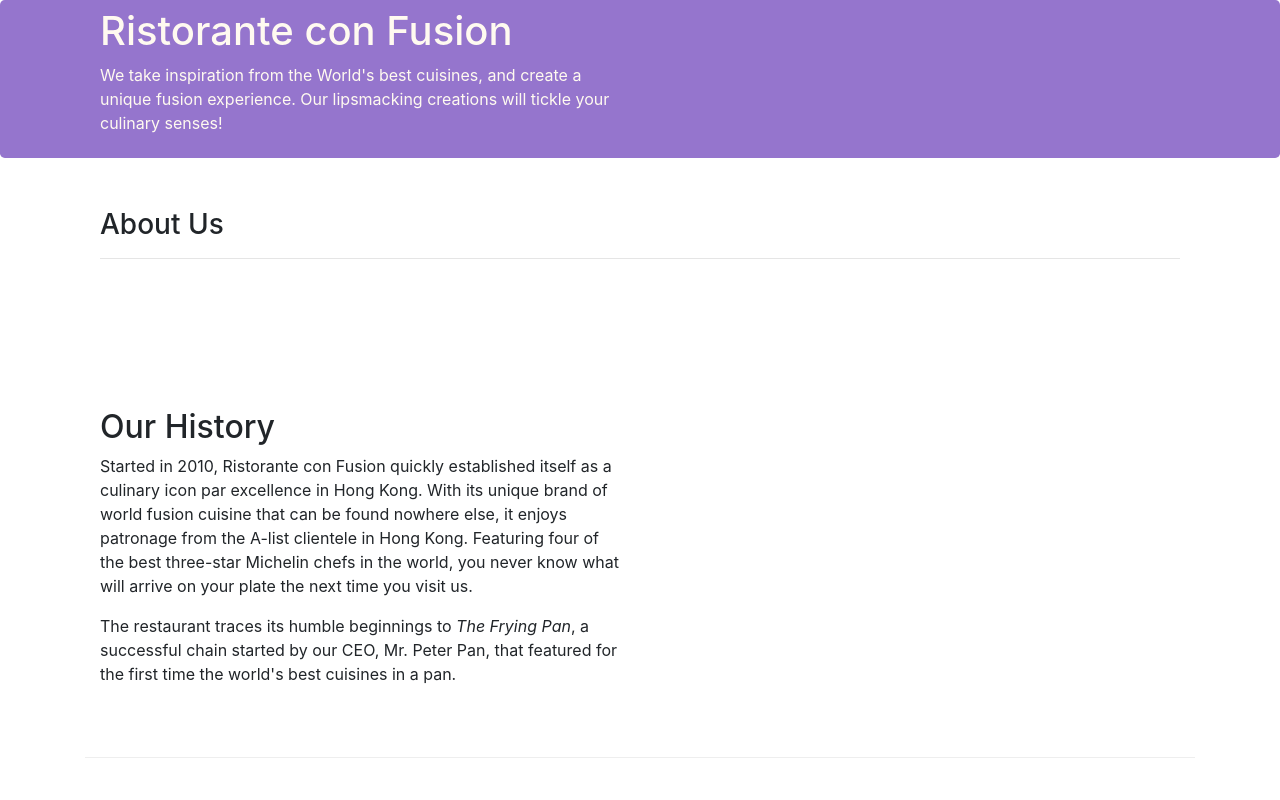
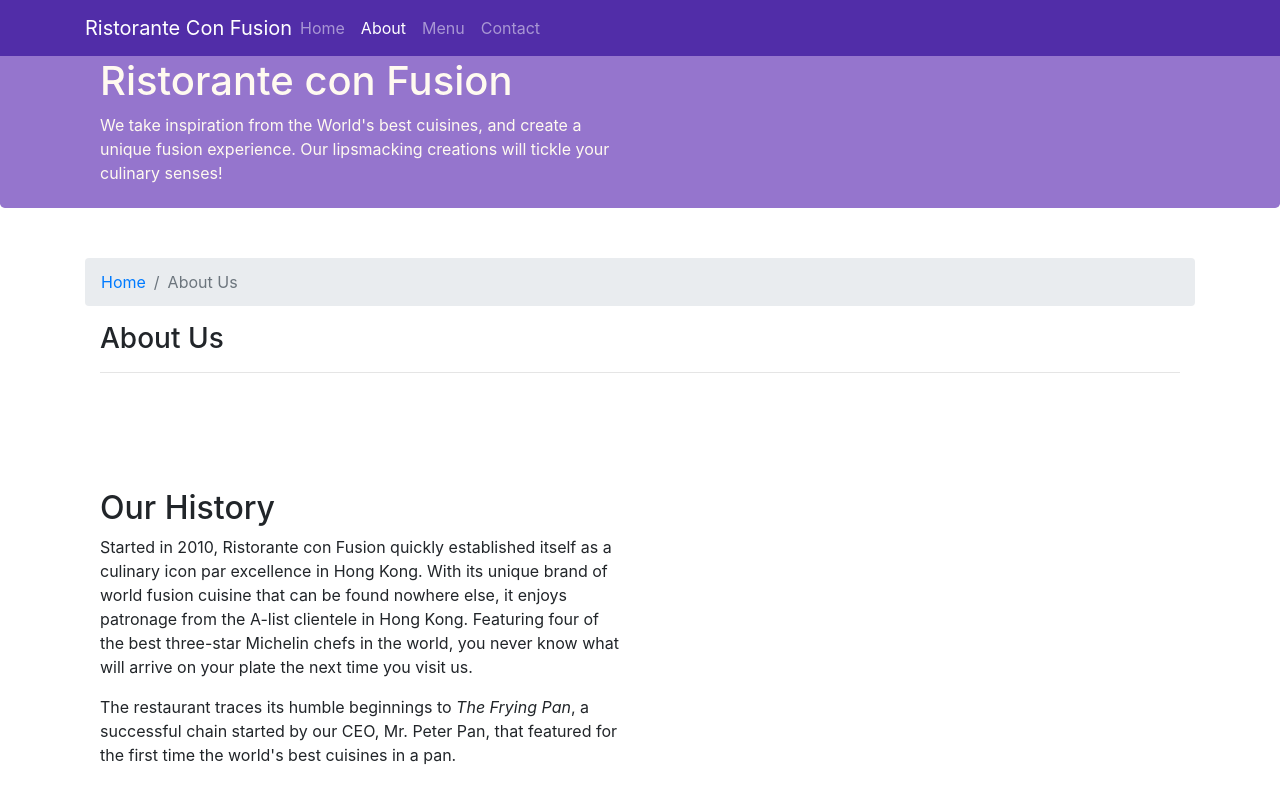
Before and after one commit to ruandonino/test-bootstrap, a website: page aboutus.html in a window 1280 px wide. Shown: the top 800 px of the page. Drawn offline with nearby package versions, Linux system fonts and the light colour scheme.

Commit message:
Navbar and Breadcrumbs

```diff
--- a/aboutus.html
+++ b/aboutus.html
@@ -15,7 +15,24 @@
 </head>
 
 <body>
+    <nav class="navbar navbar-dark navbar-expand-sm fixed-top">
+        <div class="container">
+            <button class="navbar-toggler" type="button" data-toggle="collapse" data-target="#Navbar">
+                <span class="navbar-toggler-icon"></span>
+            </button>
+            <a class="navbar-brand mr-auto" href="./index.html">Ristorante Con Fusion</a>
+            <div class="collapse navbar-collapse" id="Navbar">
+                <ul class="navbar-nav mr-auto">
+                    <li class="nav-item"><a class="nav-link" href="./index.html">Home</a></li>
+                    <li class="nav-item active"><a class="nav-link" href="#">About</a></li>
+                    <li class="nav-item"><a class="nav-link" href="#">Menu</a></li>
+                    <li class="nav-item"><a class="nav-link" href="#">Contact</a></li>
+                </ul>
+            </div>
 
+
+        </div>
+    </nav>
     <header class="jumbotron">
         <div class="container">
             <div class="row row-header">
@@ -31,6 +48,10 @@
 
     <div class="container">
         <div class="row row-content-title">
+            <ol class="col-12 breadcrumb">
+                <li class="breadcrumb-item"><a href="./index.html">Home</a></li>
+                <li class="breadcrumb-item active">About Us</li>
+            </ol>
             <div class="col-12 col-sm-12">
                <h3>About Us</h3>
                <hr>
@@ -78,7 +99,7 @@
                 <div class="col-4 offset-1 col-sm-2">
                     <h5>Links</h5>
                     <ul class="list-unstyled">
-                        <li><a href="#">Home</a></li>
+                        <li><a href="./index.html">Home</a></li>
                         <li><a href="#">About</a></li>
                         <li><a href="#">Menu</a></li>
                         <li><a href="#">Contact</a></li>
--- a/css/styles.css
+++ b/css/styles.css
@@ -38,3 +38,12 @@
     margin: 0px;
     color: #0f0f0f;
 }
+
+body{
+    padding: 50px 0px 0px 0px;
+    z-index: 0;
+}
+
+.navbar-dark{
+    background: #512DA8;
+}
```
Also changed, not shown: index.html (+18 -1 lines).
